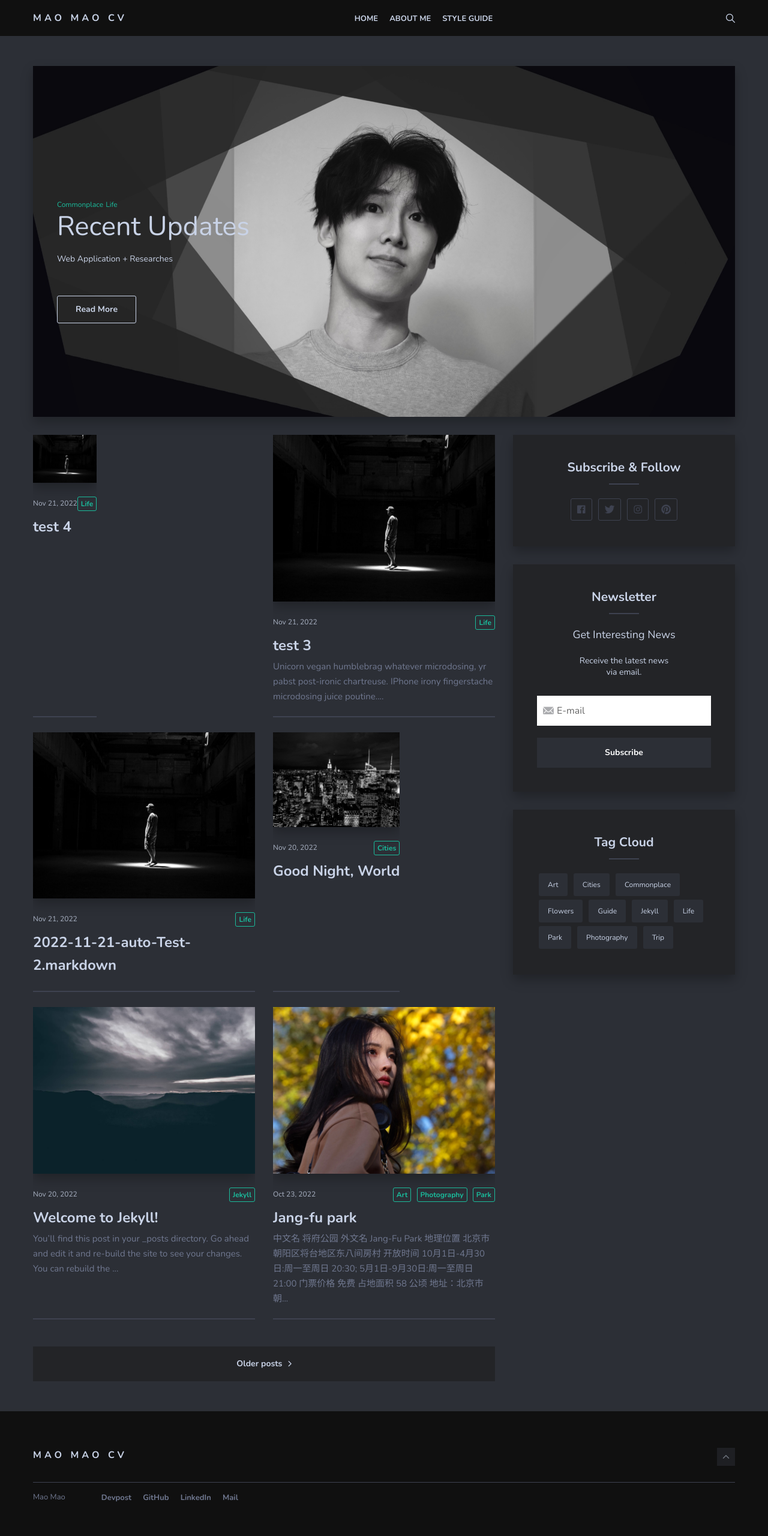
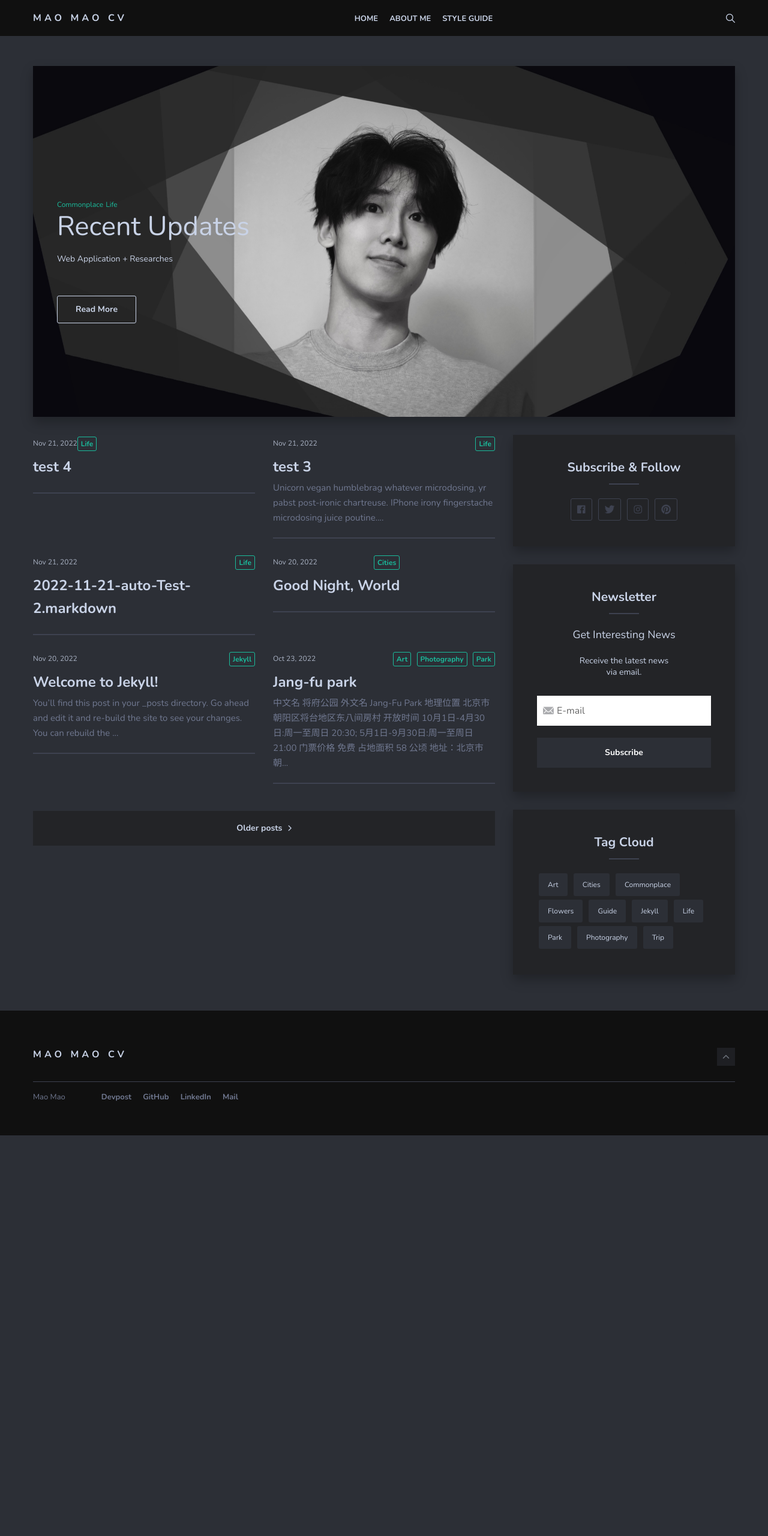
Before and after one commit to MaoMaoCV/maomaocv.github.io, a Jekyll site: the page built from index.html, in a window 1280 px wide. Shown: the whole page at 60% size. Built offline with Jekyll 4.4.1, drawn with Linux system fonts in a browser that asks for light colours; nearby versions of some CDN libraries; the list of posts is cut into pages by our own code; after the commit the page ends 1893 px from its top, so only the background shows below that.

Commit message:
Update _home.scss

```diff
--- a/_sass/4-layouts/_home.scss
+++ b/_sass/4-layouts/_home.scss
@@ -267,6 +267,7 @@
     }
   }
   .article-box {
+    display: flex;
     padding-bottom: 20px;
     border-bottom: 2px solid $border-color;
   }
@@ -312,7 +313,6 @@
       opacity: 0;
     }
   }
-  display: flex;
   .article-content {
     .article-info {
       display: flex;
```
